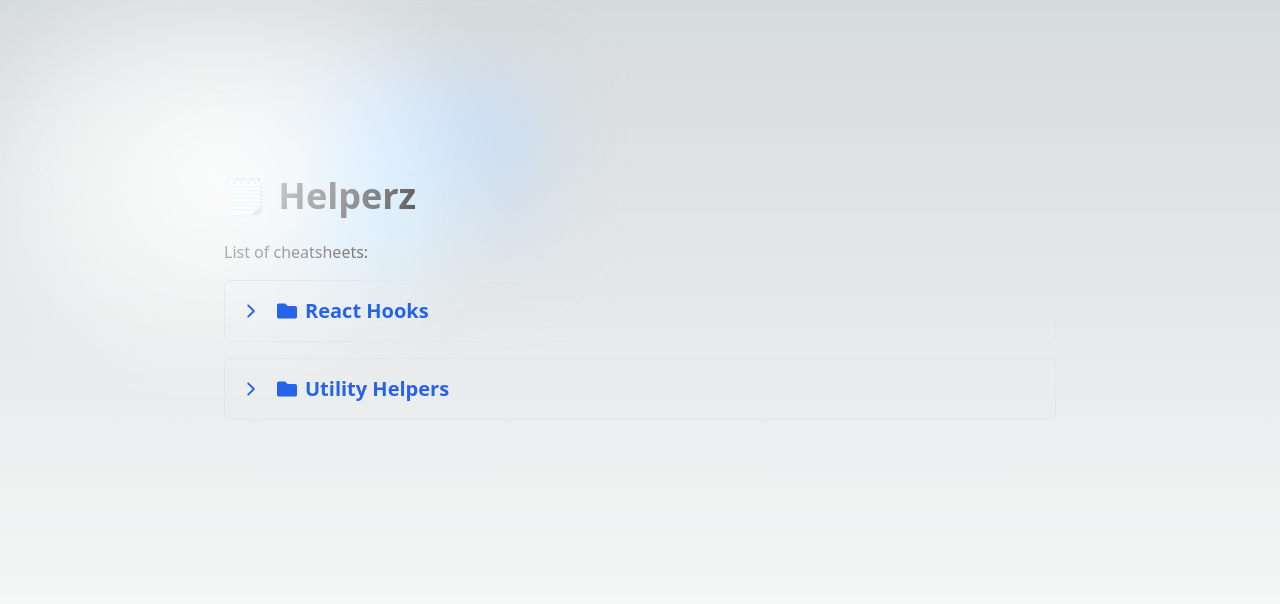
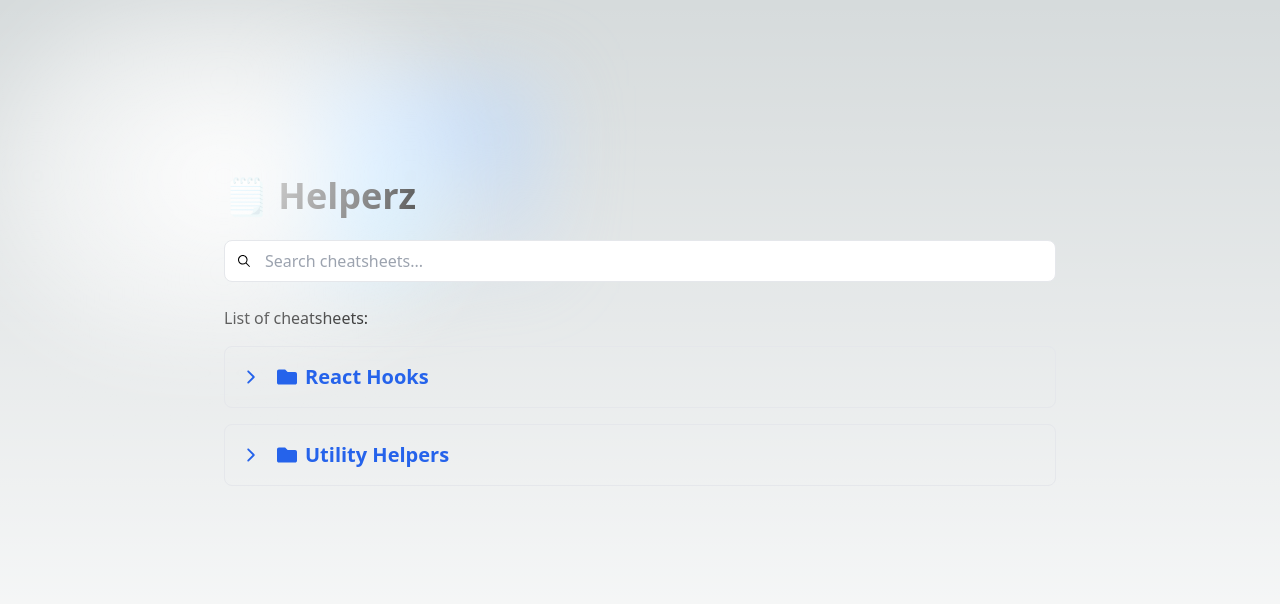
Before and after one commit to raka-yuda/helperz, a Next.js app: page / in a window 1280 px wide. Shown: the top 604 px of the page. Built offline with nearby package versions, Linux system fonts and the light colour scheme.

Commit message:
feat: add search feature on home page

```diff
--- a/src/pages/index.js
+++ b/src/pages/index.js
@@ -2,9 +2,9 @@
 import path from 'path';
 import Link from 'next/link';
 import Head from 'next/head';
-import { memo, useCallback, useState } from 'react';
+import { memo, useCallback, useMemo, useState } from 'react';
 import { FaFolder, FaFolderOpen, FaFile } from 'react-icons/fa';
-import { IoIosArrowForward } from "react-icons/io";
+import { IoIosArrowForward, IoIosSearch } from "react-icons/io";
 import { motion, AnimatePresence } from 'framer-motion';
 
 const CheatsheetItem = memo(function CheatsheetItem ({ sheet, typeData }) {
@@ -71,14 +71,33 @@
 
 
 export default function HomePage({ cheatsheets }) {
+  // const [activeTypes, setActiveTypes] = useState({});
+
+  // const handleTypeClick = useCallback((type) => {
+  //   setActiveTypes(prev => ({
+  //     ...prev,
+  //     [type]: !prev[type]
+  //   }));
+  // }, []);
+
   const [activeTypes, setActiveTypes] = useState({});
+  const [searchTerm, setSearchTerm] = useState('');
 
   const handleTypeClick = useCallback((type) => {
-    setActiveTypes(prev => ({
-      ...prev,
-      [type]: !prev[type]
-    }));
+    setActiveTypes((prev) => ({ ...prev, [type]: !prev[type] }));
   }, []);
+
+  const filteredCheatsheets = useMemo(() => {
+    if (!searchTerm) return cheatsheets;
+
+    return cheatsheets.map(typeData => ({
+      ...typeData,
+      cheatsheets: typeData.cheatsheets.filter(sheet =>
+        sheet.item.toLowerCase().includes(searchTerm.toLowerCase())
+      )
+    })).filter(typeData => typeData.cheatsheets.length > 0);
+  }, [cheatsheets, searchTerm]);
+
 
 
   return (
@@ -111,9 +130,21 @@
           ">
           </div>
           <h1 className="text-4xl font-bold mb-6">🗒️ Helperz</h1>
+          <div className="mb-6">
+            <div className="relative">
+              <input
+                type="text"
+                placeholder="Search cheatsheets..."
+                value={searchTerm}
+                onChange={(e) => setSearchTerm(e.target.value)}
+                className="w-full p-2 pl-10 pr-4 border rounded-lg focus:outline-none focus:ring-2 focus:ring-blue-500 text-black"
+              />
+              <IoIosSearch className="absolute left-3 top-1/2 transform -translate-y-1/2 text-black" />
+            </div>
+          </div>
           <p className="text-base font-normal mb-4">List of cheatsheets: </p>
           <div className="space-y-4 z-[21] mb-12">
-            {cheatsheets.map((typeData) => (
+            {filteredCheatsheets.map((typeData) => (
               <TypeFolder
                 key={typeData.type}
                 typeData={typeData}
```
